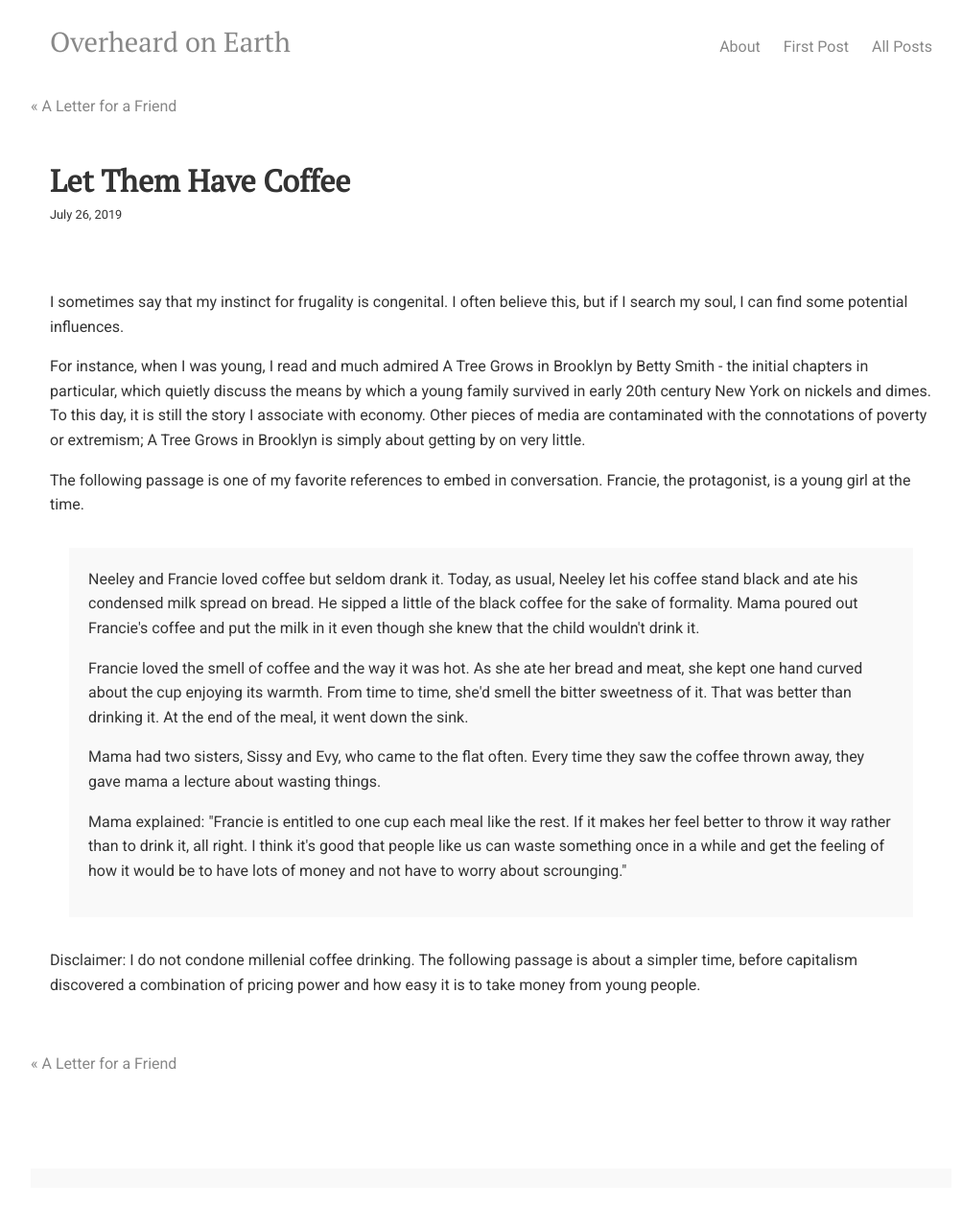
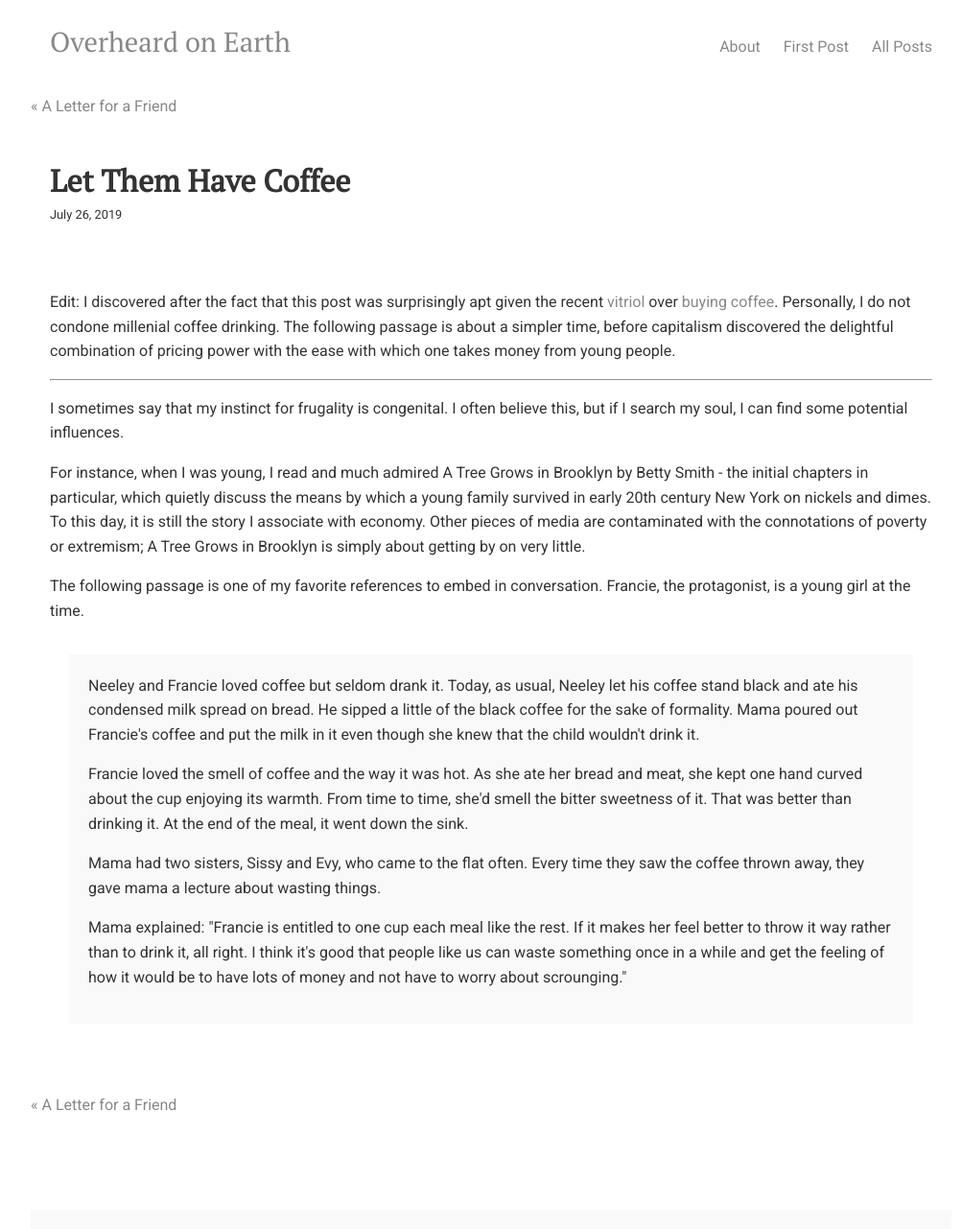
Before and after one commit to overheardonearth/overheardonearth.github.io, a Jekyll site: the page built from _posts/2019-07-26-let-them-have-coffee.html, in a window 1280 px wide. Shown: the whole page at 96% size, without its empty margins (128-1131 px from the left). Built offline with Jekyll 4.4.1, drawn with Linux system fonts in a browser that asks for light colours; comment, search, counter and statistics services are not loaded; before the commit the page ends 1238 px from its top, so only the background shows below that.

Commit message:
Update 2019-07-26-let-them-have-coffee.html

```diff
--- a/_posts/2019-07-26-let-them-have-coffee.html
+++ b/_posts/2019-07-26-let-them-have-coffee.html
@@ -4,6 +4,14 @@ comments: true
 date: 2019-07-26
 title: Let Them Have Coffee
 ---
+
+
+<p>
+  Edit: I discovered after the fact that this post was surprisingly apt given the recent <a href="https://www.eater.com/2019/6/11/18661768/suze-orman-coffee-latte-myth-millennial-personal-finance-tips">vitriol</a> over <a href="https://www.theatlantic.com/health/archive/2019/07/coffee-financial-advice/594244/">buying coffee</a>.
+
+  Personally, I do not condone millenial coffee drinking. The following passage is about a simpler time, before capitalism discovered the delightful combination of pricing power with the ease with which one takes money from young people.
+
+<hr>
 
 <p>
 I sometimes say that my instinct for frugality is congenital. I often believe this, but if I search my soul, I can find some potential influences.
@@ -26,7 +34,3 @@ Mama had two sisters, Sissy and Evy, who came to the flat often. Every time they
 <p>
 Mama explained: "Francie is entitled to one cup each meal like the rest. If it makes her feel better to throw it way rather than to drink it, all right. I think it's good that people like us can waste something once in a while and get the feeling of how it would be to have lots of money and not have to worry about scrounging."
 </div>
-
-
-<p>
-  Disclaimer: I do not condone millenial coffee drinking. The following passage is about a simpler time, before capitalism discovered a combination of pricing power and how easy it is to take money from young people.
```
